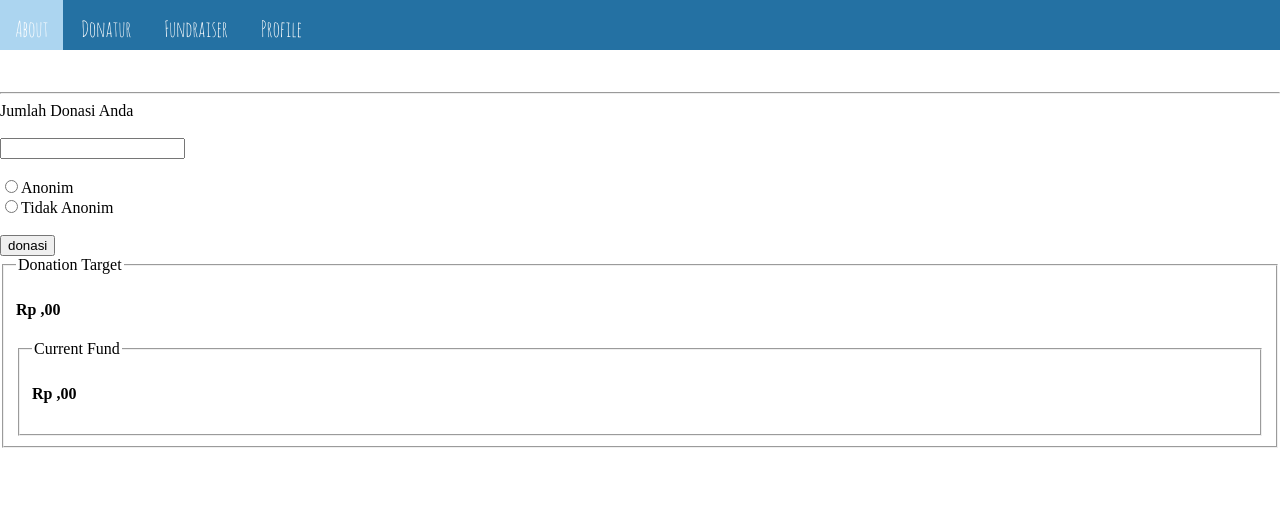
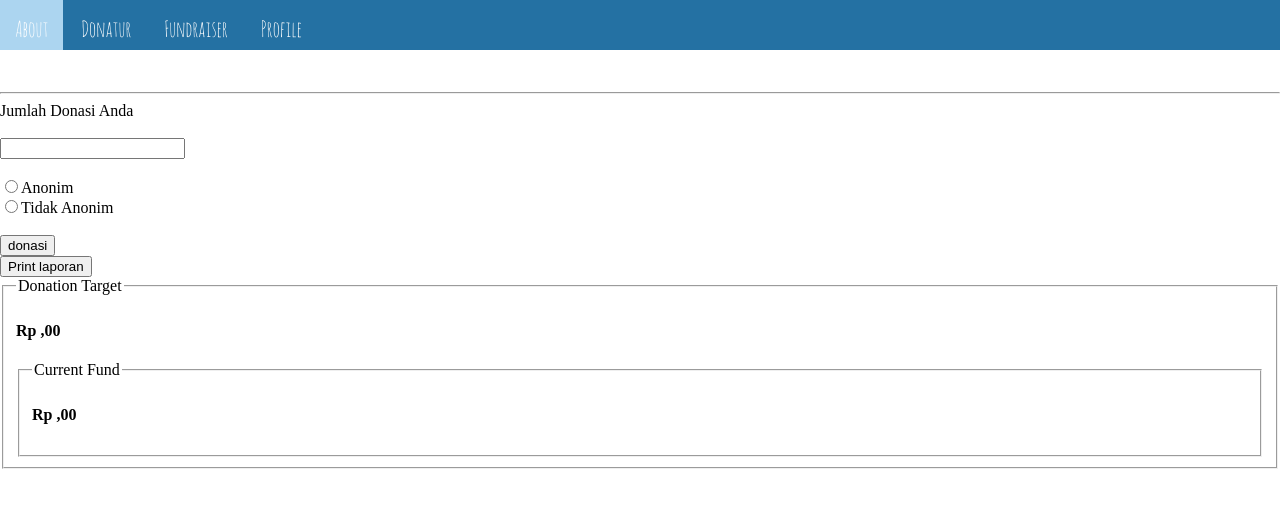
Before and after one commit to ggmich/Modul, a PHP site: page /project001.php in a window 1280 px wide. Shown: the top 517 px of the page. Run offline with PHP 8.4, Linux system fonts and the light colour scheme; the template is opened without the code that fills it, so the values that code supplies are empty.

Commit message:
Update project001.php

```diff
--- a/TugasBesar/View/project001.php
+++ b/TugasBesar/View/project001.php
@@ -52,7 +52,7 @@
 
     </form>
   </article>
-
+  <button onclick="location.href='../Controller/printLaporan.php';">Print laporan</button>
   <aside>
   	<fieldset>
           <legend>Donation Target</legend>
```
